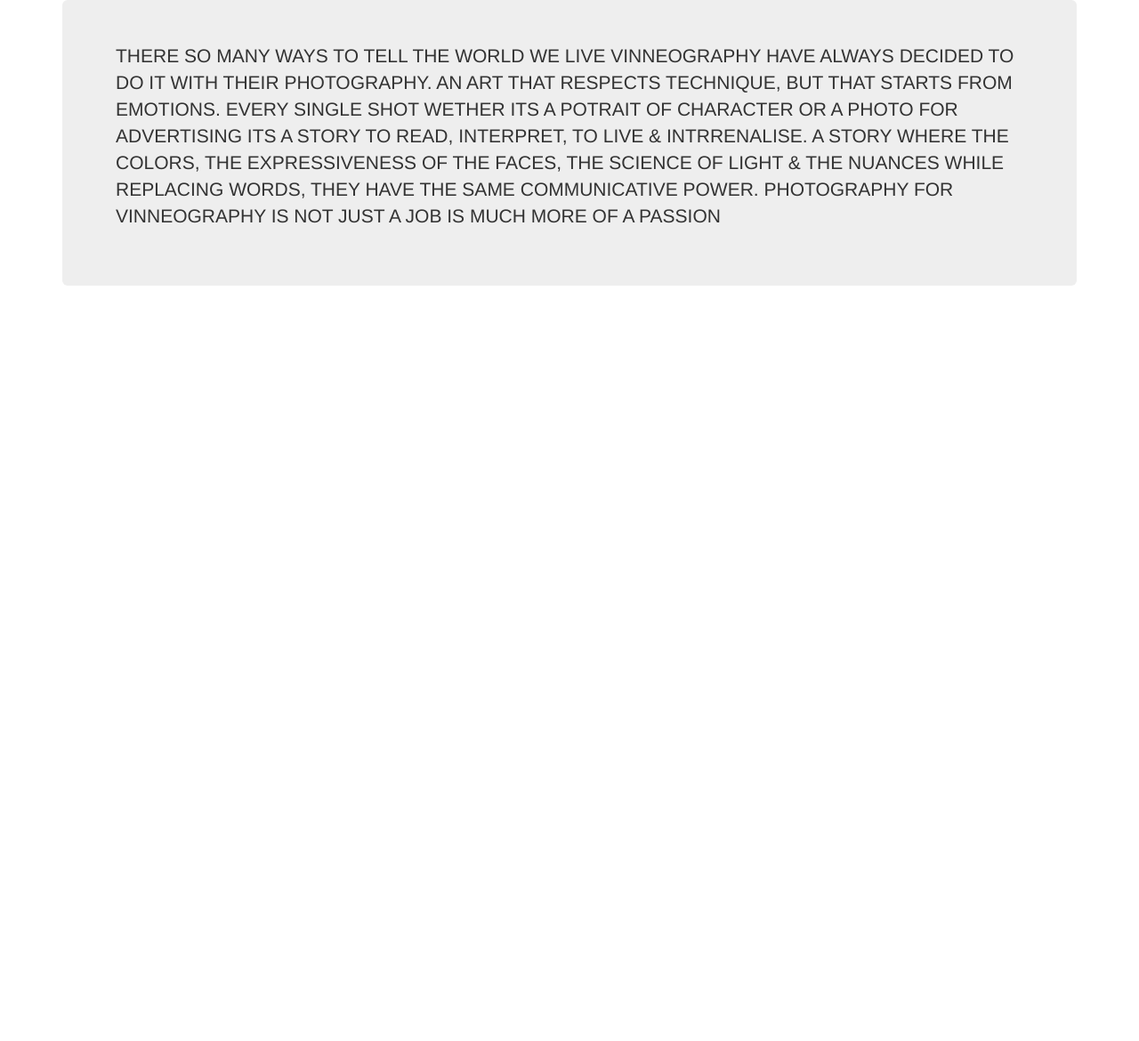
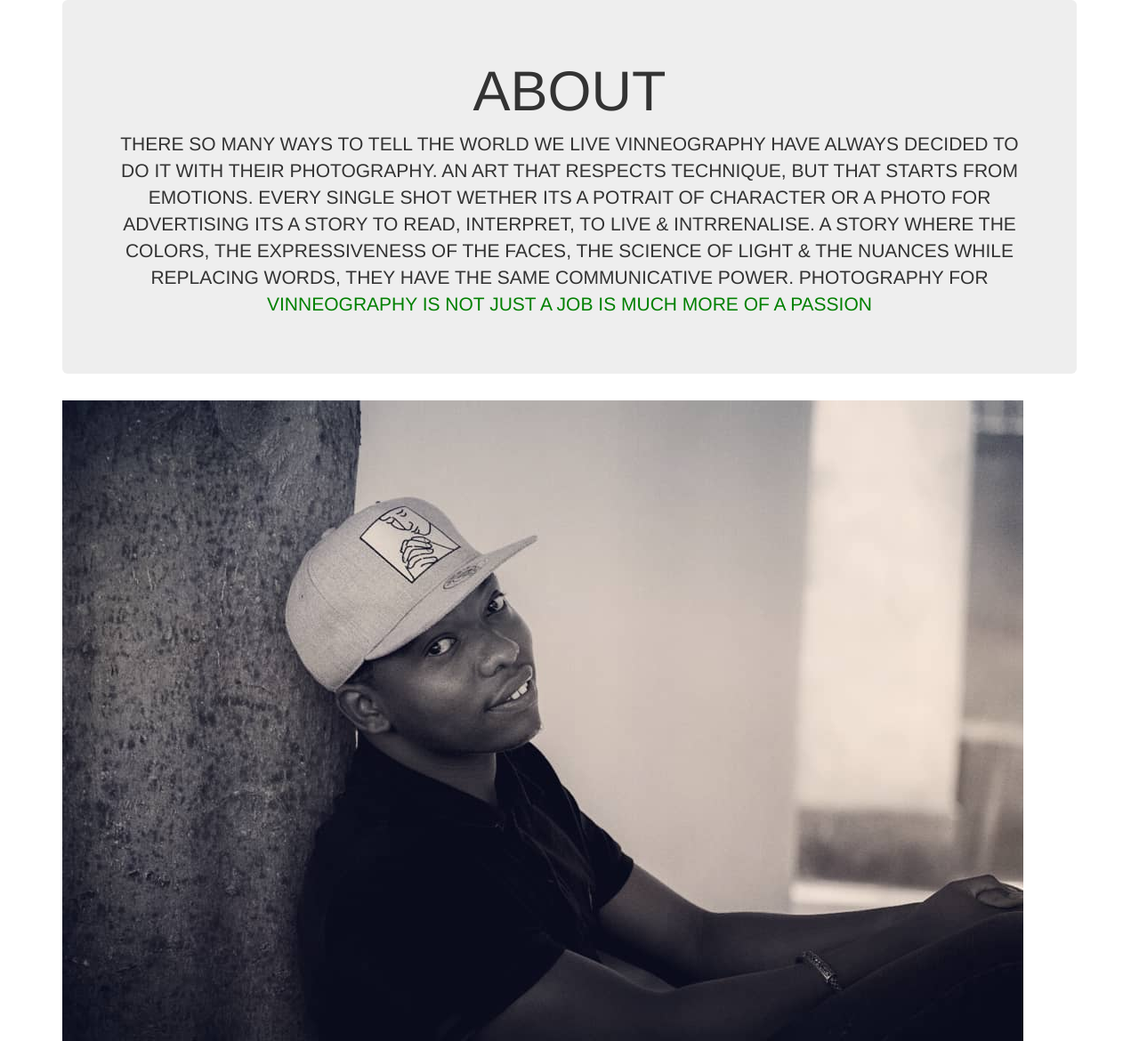
Before and after one commit to stevey52/projectVin, a Django app: page /about/ in a window 1280 px wide. Shown: the whole page at 89% size. Before the commit the page ends 321 px from the top, so only its background shows below. Run offline with Django 3.2, Linux system fonts and the light colour scheme; some libraries are stand-ins or nearby versions.

Commit message:
added about

```diff
--- a/static/css/about.css
+++ b/static/css/about.css
@@ -0,0 +1,8 @@
+h1, p{
+  text-align: center;
+}
+
+#under:hover{
+  text-decoration: underline;
+
+}
--- a/templates/about.html
+++ b/templates/about.html
@@ -1,16 +1,17 @@
 <!DOCTYPE html>
+{% load static %}
 <html lang="en" dir="ltr">
   <head>
     <meta charset="utf-8">
     <title>About Us</title>
     <link rel="stylesheet" href="https://stackpath.bootstrapcdn.com/bootstrap/3.4.1/css/bootstrap.min.css" integrity="sha384-HSMxcRTRxnN+Bdg0JdbxYKrThecOKuH5zCYotlSAcp1+c8xmyTe9GYg1l9a69psu" crossorigin="anonymous">
-
+    <link rel="stylesheet" href="{% static "css/about.css"%}"/>
   </head>
   <body>
 
     <div class="container">
       <div class="jumbotron">
-
+      <h1>ABOUT</h1>
           <p>THERE SO MANY WAYS TO TELL THE WORLD WE LIVE
       VINNEOGRAPHY HAVE ALWAYS DECIDED TO DO IT
       WITH THEIR PHOTOGRAPHY.
@@ -23,10 +24,11 @@
       THE FACES, THE SCIENCE OF LIGHT & THE NUANCES
       WHILE REPLACING WORDS, THEY HAVE THE SAME
       COMMUNICATIVE POWER.
-      PHOTOGRAPHY FOR VINNEOGRAPHY IS NOT JUST
-      A JOB IS MUCH MORE OF A PASSION</p>
+      PHOTOGRAPHY FOR
+      <span id="under" style="color:green;">VINNEOGRAPHY IS NOT JUST A JOB IS MUCH MORE OF A PASSION</span>
+    </p>
         </div>
-
+        <img src="{% static "images/vinyAbout__-.jpg" %}" alt="">
       </div>
 
 
```
Also changed, not shown: templates/home.html (+4 -4 lines), static/images/NelysaFlower__-.jpg (added), static/images/vinyAbout__-.jpg (added).
